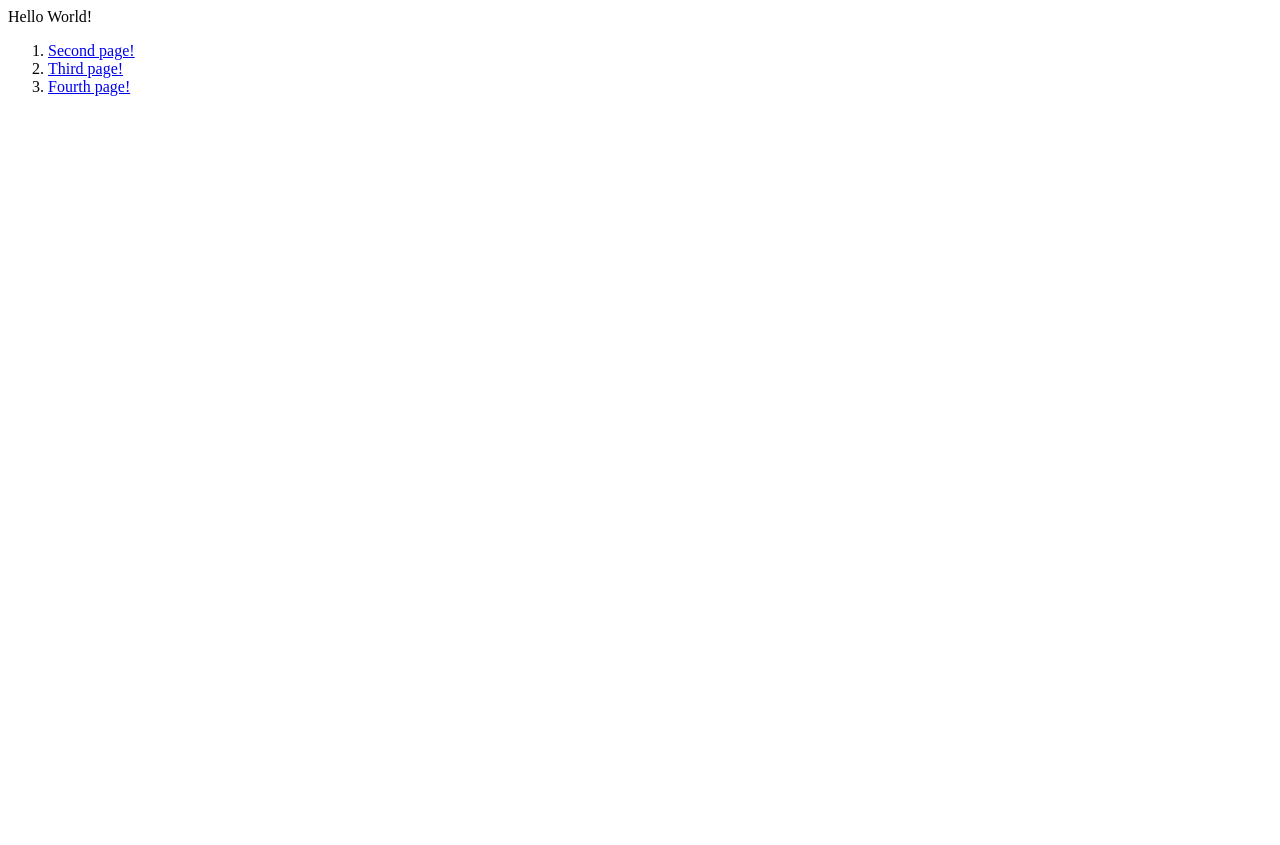
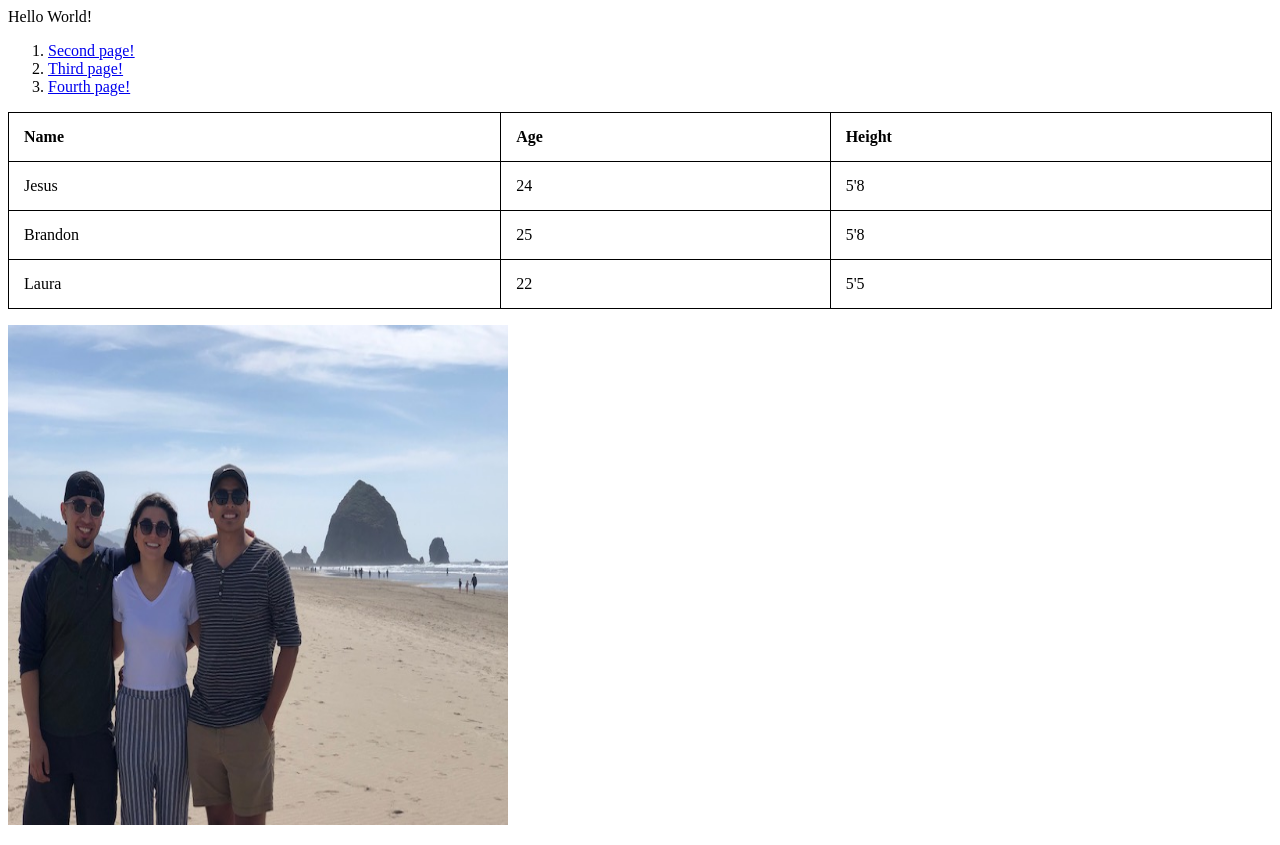
Before and after one commit to Jesse-GoCougs/CS50-projects, a plain HTML site: page project0/index.html in a window 1280 px wide. Before the commit the page ends 800 px from the top, so only its background shows below. Drawn offline with Linux system fonts and the light colour scheme.

Commit message:
adding changes to project0

```diff
--- a/project0/index.html
+++ b/project0/index.html
@@ -3,6 +3,10 @@
 
     <head>
         <title> My webpage! </title>
+
+        <link rel="stylesheet" type="text/css" href="indexStyleSheet.css">
+
+
     </head>
 
     <body>
@@ -12,6 +16,39 @@
             <li> <a href = "index3.html" > Third page! </a> </li>
             <li> <a href = "index4.html" > Fourth page! </a> </li>
         </ol>
+
+
+        <table style="width:100%">
+            <tr>
+                <th> Name </th>
+                <th> Age</th>
+                <th> Height</th>
+            </tr>
+
+            <tr>
+                <td >Jesus</td>
+                <td >24</td>
+                <td >5'8</td>
+            </tr>
+
+            <tr>
+                <td >Brandon</td>
+                <td >25</td>
+                <td >5'8</td>
+            </tr>
+
+            <tr>
+                <td >Laura</td>
+                <td >22</td>
+                <td >5'5</td>
+            </tr>
+        </table>
+
+
+
+        <p>
+            <img src= "friends.jpg" alt= "friends" style="width:500px;height:500px;">
+         </p>
     </body>
 
 </html>
--- /dev/null
+++ b/project0/indexStyleSheet.css
@@ -0,0 +1,11 @@
+table, th, td
+{
+    border: 1px solid black;
+    border-collapse: collapse;
+    padding: 15px;
+}
+
+th
+{
+    text-align: left;
+}
```
Also changed, not shown: project0/index4.html (+6 -3 lines), project0/friends.jpg (added), project0/soles.jpg (added), 1 other file.
